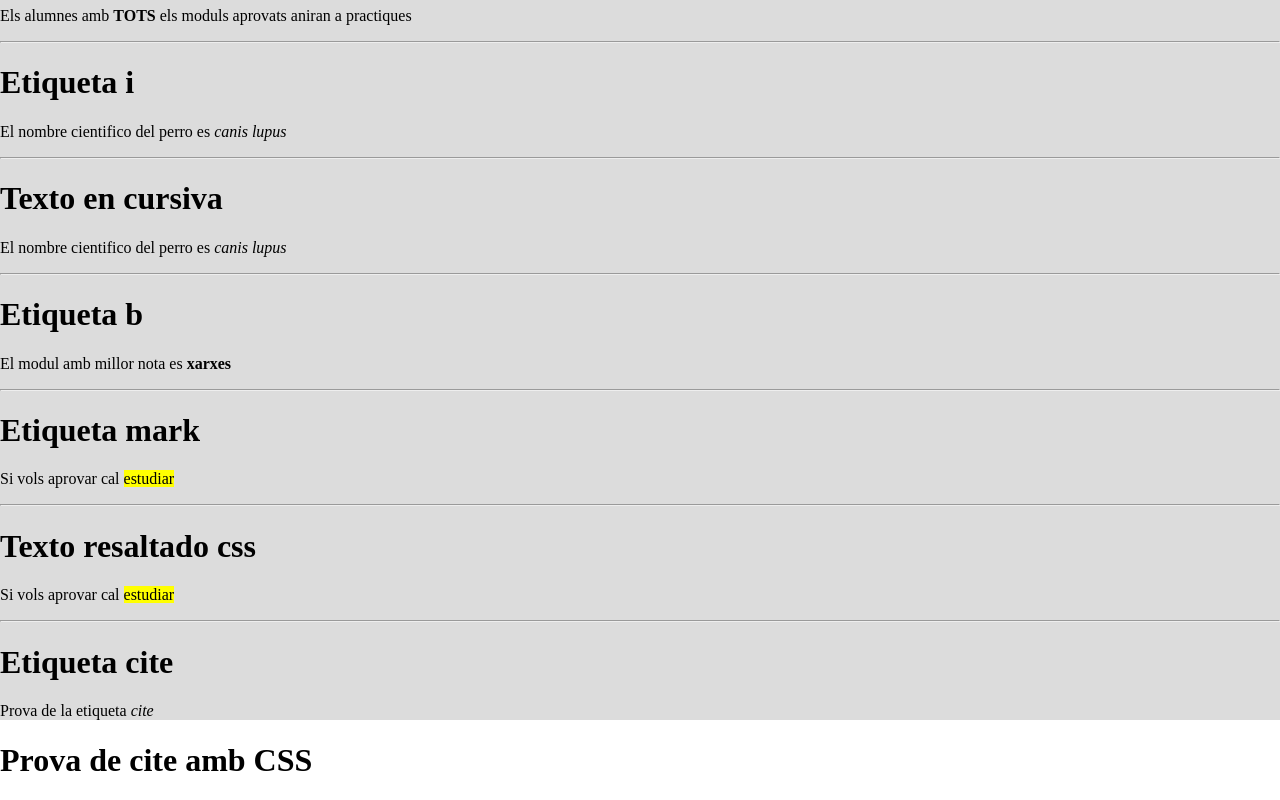
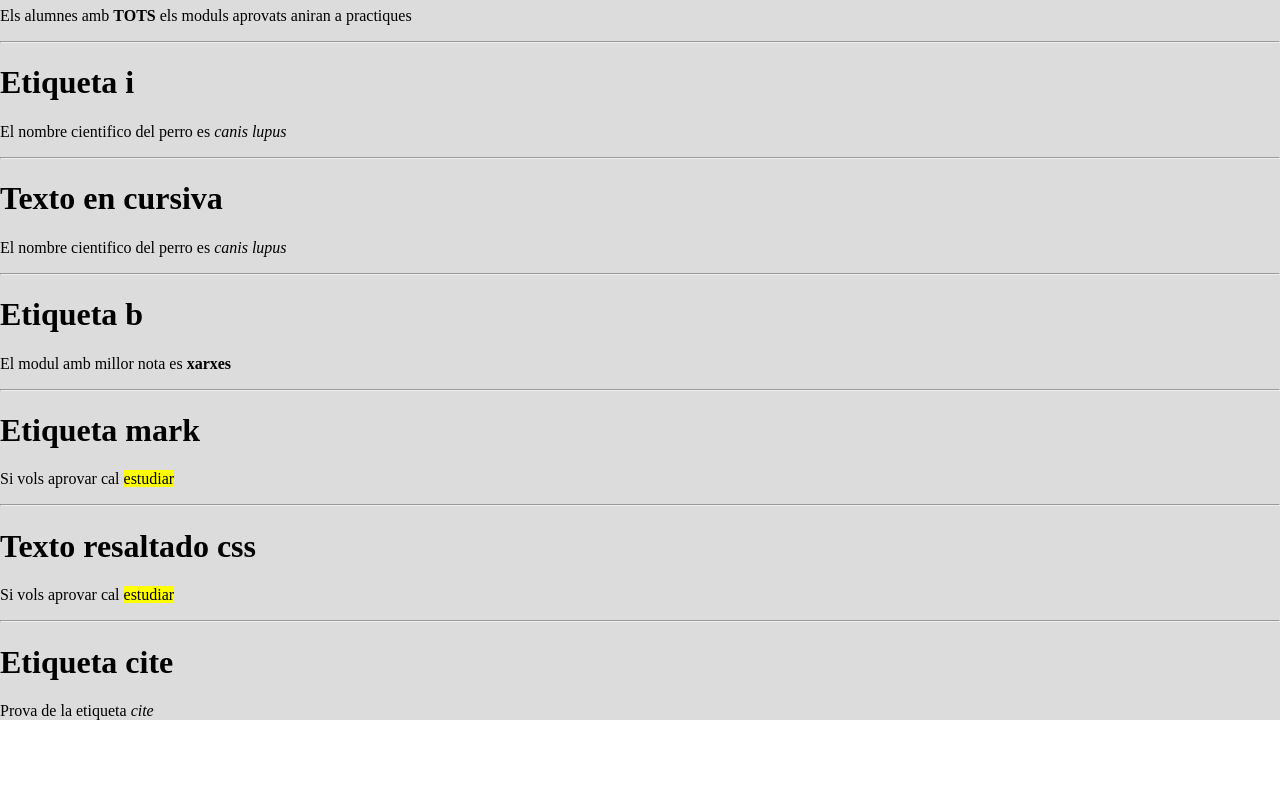
Before and after one commit to cristian353/practica-etiquestas, a plain HTML site: page index.html in a window 1280 px wide. Shown: the part 774-1574 px from the top of the page. After the commit the page ends 1510 px from the top, so only its background shows below. Drawn offline with Linux system fonts and the light colour scheme.

Commit message:
Update index.html

```diff
--- a/index.html
+++ b/index.html
@@ -69,6 +69,6 @@
      <p>Prova de la etiqueta <cite>cite</cite></p>
     </div>
 
-    <h1 class="cursiva">Prova de cite amb CSS</h1>
+
 
 </html>
```
